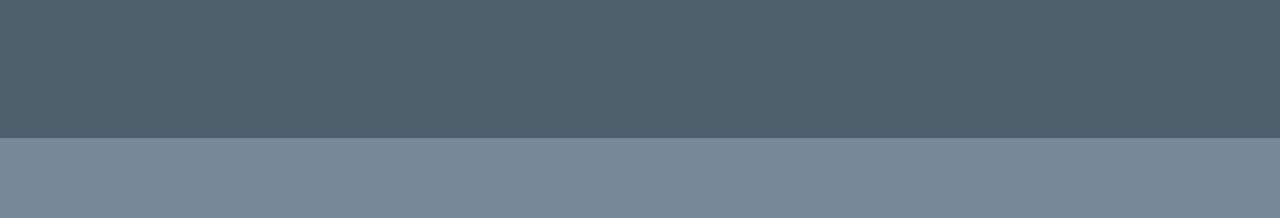
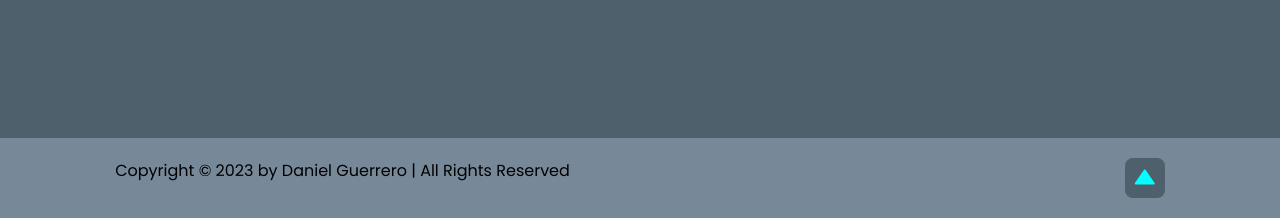
Before and after one commit to DANECG2028/DanielGuerrero.github.io, a plain HTML site: page project.html in a window 1280 px wide. Shown: the part 2613-2831 px from the top of the page. Before the commit the page ends 2751 px from the top, so only its background shows below. Drawn offline with nearby package versions, Linux system fonts and the light colour scheme.

Commit message:
Add files via upload

```diff
--- a/project.html
+++ b/project.html
@@ -13,7 +13,7 @@
     <i class='bx bx-menu' id="menu-icon"></i>
     <nav class="navbar">
         <a href="https://danecg2028.github.io/DanielGuerrero.github.io/" target="_blank" >Home</a>
-        <a href="./project.html" class="active" target="_blank">Projects</a>
+        <a href="https://danecg2028.github.io/DanielGuerrero.github.io/project.html" class="active">Projects</a>
         <a href="https://danecg2028.github.io/DanielGuerrero.github.io/contact.html" target="_blank">Contact</a>
         <a href="https://danecg2028.github.io/DanielGuerrero.github.io/#about" target="_blank">About</a>
     </nav>
@@ -110,8 +110,15 @@
 
 
 
-  <footer>
+  <footer class="footerc">
+    <div class="footer-textc">
+      <p>Copyright &copy; 2023 by Daniel Guerrero | All Rights Reserved</p>
+    </div>
 
+    <div class="footer-iconTopc">
+      <a href="#projects"><i class='bx bxs-up-arrow'></i></a>
+
+    </div>
   </footer>
 </body>
 </html>
--- a/styles.css
+++ b/styles.css
@@ -442,6 +442,7 @@ span{
     background-color:  rgb(78, 96, 107);
 }
 
+
 .footer-text p {
     font-size: 1.6rem;
 }
@@ -464,3 +465,33 @@ span{
     font-size: 2.4rem;
     color: aqua;
 }
+.footerc {
+    display: flex;
+    justify-content: space-between;
+    align-items: wrap;
+    padding: 2rem 9%;
+    background-color:  lightslategray;
+}
+
+.footer-textc p {
+    font-size: 1.6rem;
+}
+
+.footer-iconTopc a {
+    display: inline-flex;
+    justify-content: center;
+    align-items: center;
+    padding: .8rem;
+    background: rgb(78, 96, 107);
+    border-radius: .8rem;
+    transition: .5s ease;
+}
+
+.footer-iconTopc a:hover {
+    box-shadow: 0 0 1rem rgb(78, 96, 107);
+}
+
+.footer-iconTopc a i{
+    font-size: 2.4rem;
+    color: aqua;
+}
```
Also changed, not shown: contact.html (+13 -4 lines), index.html (+1 -1 lines), images/film-34332_1920.png (added).
